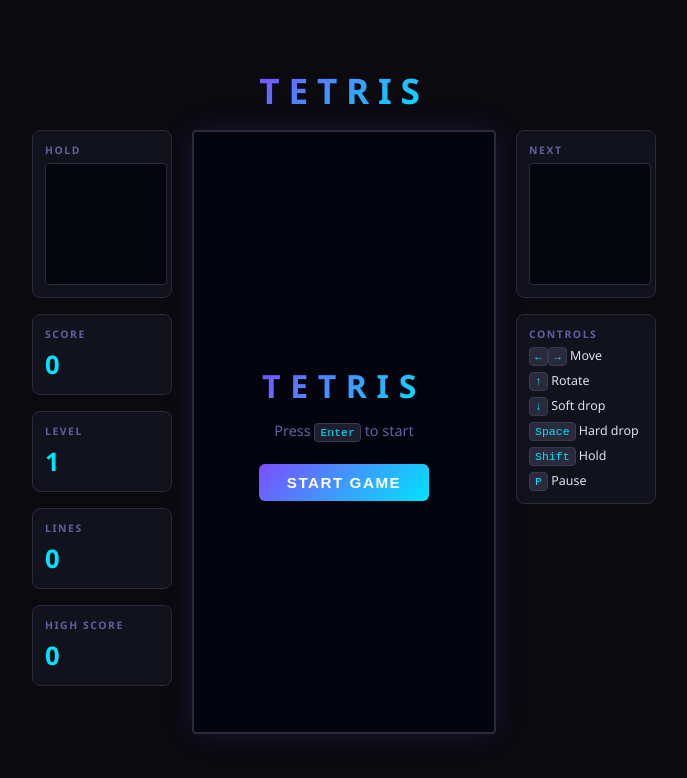
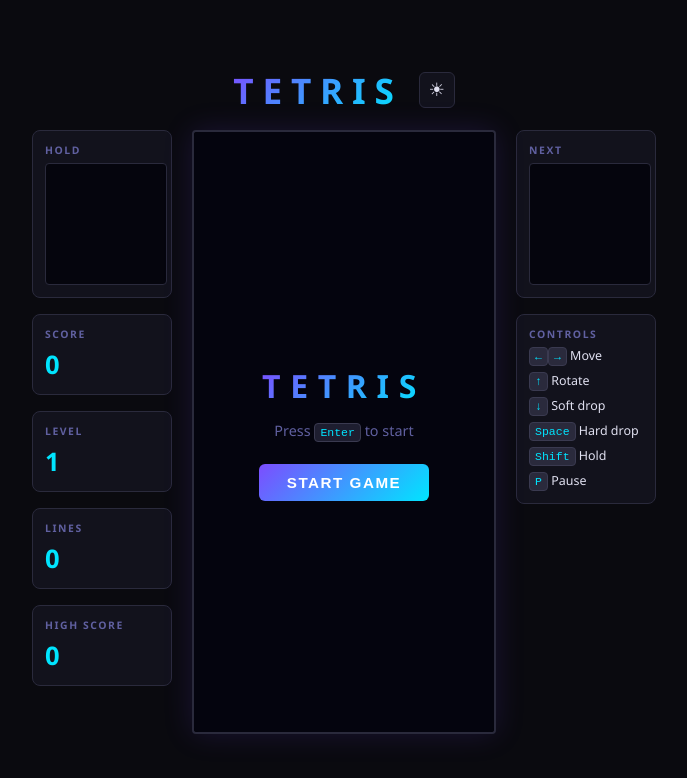
Before and after one commit to engrkenjitanaka/tetris-game, a website built with Vite: page index.html in a window 1280 px wide. Shown: the whole page, without its empty margins (296-983 px from the left). Built offline with nearby package versions, Linux system fonts and the light colour scheme.

Commit message:
feat(TET-12): add light/dark mode toggle with localStorage persistence
Co-Authored-By: Paperclip <noreply@paperclip.ing>

```diff
--- a/game.js
+++ b/game.js
@@ -564,3 +564,27 @@ class Game {
 
 // ── Bootstrap ──────────────────────────────────────────────────────────
 const game = new Game();
+
+// ── Theme toggle ──────────────────────────────────────────────────────
+{
+  const btnTheme = document.getElementById('btn-theme');
+
+  function syncThemeBtn() {
+    const light = document.documentElement.getAttribute('data-theme') === 'light';
+    btnTheme.textContent = light ? '\u263e' : '\u2600';
+    btnTheme.title = light ? 'Switch to dark mode' : 'Switch to light mode';
+  }
+
+  syncThemeBtn();
+  btnTheme.addEventListener('click', () => {
+    const light = document.documentElement.getAttribute('data-theme') === 'light';
+    if (light) {
+      document.documentElement.removeAttribute('data-theme');
+      localStorage.setItem('tetris_theme', 'dark');
+    } else {
+      document.documentElement.setAttribute('data-theme', 'light');
+      localStorage.setItem('tetris_theme', 'light');
+    }
+    syncThemeBtn();
+  });
+}
--- a/index.html
+++ b/index.html
@@ -4,12 +4,14 @@
   <meta charset="UTF-8" />
   <meta name="viewport" content="width=device-width, initial-scale=1.0" />
   <title>Tetris</title>
+  <script>if(localStorage.getItem('tetris_theme')==='light')document.documentElement.setAttribute('data-theme','light');</script>
   <link rel="stylesheet" href="./style.css" />
 </head>
 <body>
   <div id="app">
     <header>
       <h1>TETRIS</h1>
+      <button id="btn-theme" class="theme-toggle" aria-label="Toggle light/dark mode" title="Switch to light mode">&#9728;</button>
     </header>
 
     <main>
--- a/src/style.css
+++ b/src/style.css
@@ -203,6 +203,61 @@ kbd {
 #btn-start:hover { opacity: 0.9; transform: scale(1.03); }
 #btn-start:active { transform: scale(0.97); }
 
+/* ─── Header flex layout ────────────────────────────────────────────── */
+header {
+  display: flex;
+  align-items: center;
+  gap: 16px;
+}
+
+/* ─── Theme toggle button ───────────────────────────────────────────── */
+.theme-toggle {
+  background: var(--surface);
+  border: 1px solid var(--border);
+  border-radius: 6px;
+  color: var(--text);
+  font-size: 1.15rem;
+  width: 36px;
+  height: 36px;
+  display: flex;
+  align-items: center;
+  justify-content: center;
+  cursor: pointer;
+  transition: border-color 0.2s, color 0.2s;
+  padding: 0;
+  line-height: 1;
+}
+
+.theme-toggle:hover { border-color: var(--accent); color: var(--accent); }
+
+/* ─── Light theme ───────────────────────────────────────────────────── */
+html[data-theme="light"] {
+  --bg:      #f5f5fb;
+  --surface: #ffffff;
+  --border:  #d4d4e8;
+  --accent:  #5b2de8;
+  --accent2: #0090aa;
+  --text:    #0d0d1a;
+  --muted:   #6262a0;
+}
+
+html[data-theme="light"] .board-wrap {
+  background: #d8d8ec;
+  box-shadow: 0 0 24px rgba(91,45,232,0.12);
+}
+
+html[data-theme="light"] .overlay {
+  background: rgba(240, 240, 252, 0.93);
+}
+
+html[data-theme="light"] kbd {
+  border-color: var(--border);
+}
+
+html[data-theme="light"] #overlay-sub kbd {
+  background: #e4e4f4;
+}
+
 /* ─── Responsive layout ─────────────────────────────────────────────── */
 @media (max-width: 680px) {
   body {
--- a/style.css
+++ b/style.css
@@ -194,3 +194,58 @@ kbd {
 
 #btn-start:hover { opacity: 0.9; transform: scale(1.03); }
 #btn-start:active { transform: scale(0.97); }
+
+/* ─── Header flex layout ────────────────────────────────────────────── */
+header {
+  display: flex;
+  align-items: center;
+  gap: 16px;
+}
+
+/* ─── Theme toggle button ───────────────────────────────────────────── */
+.theme-toggle {
+  background: var(--surface);
+  border: 1px solid var(--border);
+  border-radius: 6px;
+  color: var(--text);
+  font-size: 1.15rem;
+  width: 36px;
+  height: 36px;
+  display: flex;
+  align-items: center;
+  justify-content: center;
+  cursor: pointer;
+  transition: border-color 0.2s, color 0.2s;
+  padding: 0;
+  line-height: 1;
+}
+
+.theme-toggle:hover { border-color: var(--accent); color: var(--accent); }
+
+/* ─── Light theme ───────────────────────────────────────────────────── */
+html[data-theme="light"] {
+  --bg:      #f5f5fb;
+  --surface: #ffffff;
+  --border:  #d4d4e8;
+  --accent:  #5b2de8;
+  --accent2: #0090aa;
+  --text:    #0d0d1a;
+  --muted:   #6262a0;
+}
+
+html[data-theme="light"] .board-wrap {
+  background: #d8d8ec;
+  box-shadow: 0 0 24px rgba(91,45,232,0.12);
+}
+
+html[data-theme="light"] .overlay {
+  background: rgba(240, 240, 252, 0.93);
+}
+
+html[data-theme="light"] kbd {
+  border-color: var(--border);
+}
+
+html[data-theme="light"] #overlay-sub kbd {
+  background: #e4e4f4;
+}
```
Also changed, not shown: src/game.ts (+24 -0 lines).
